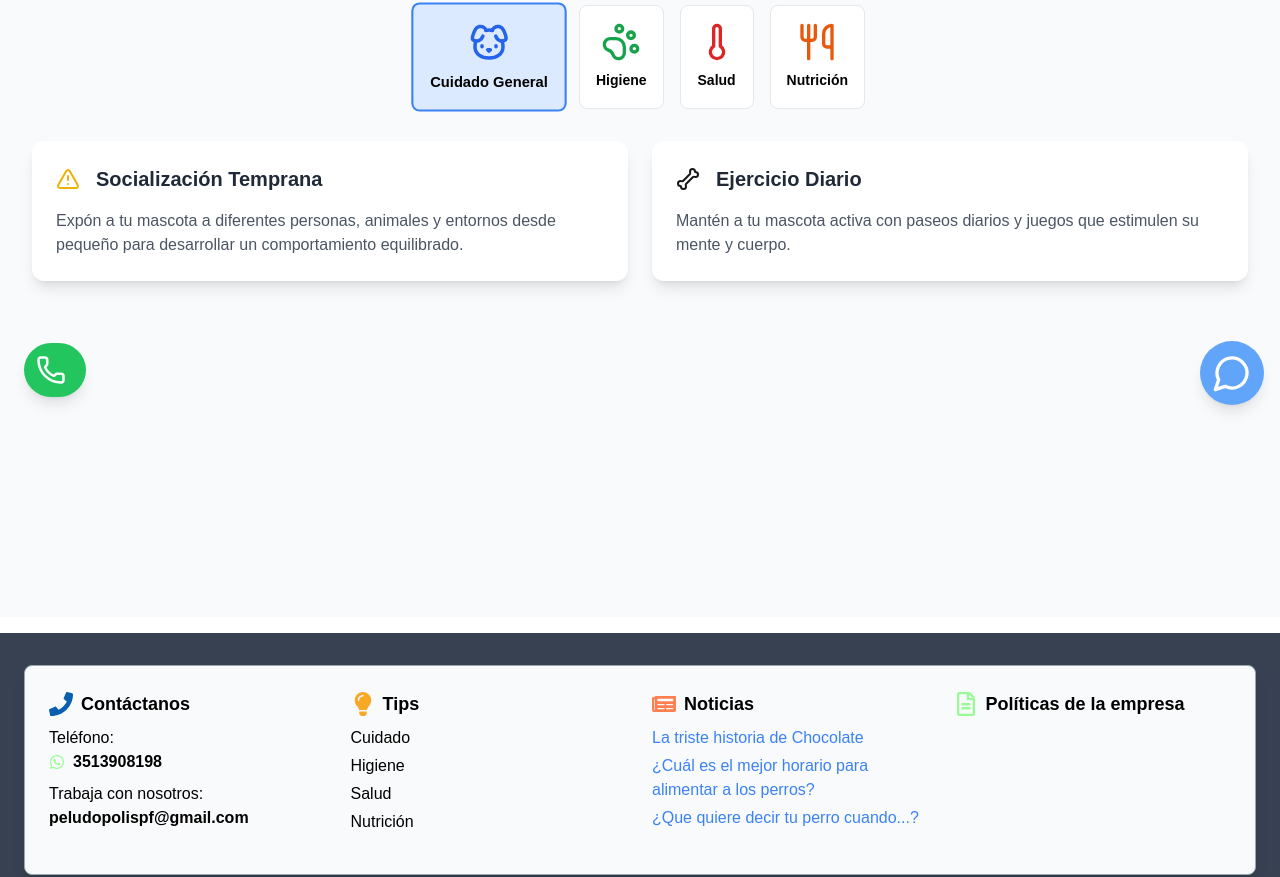
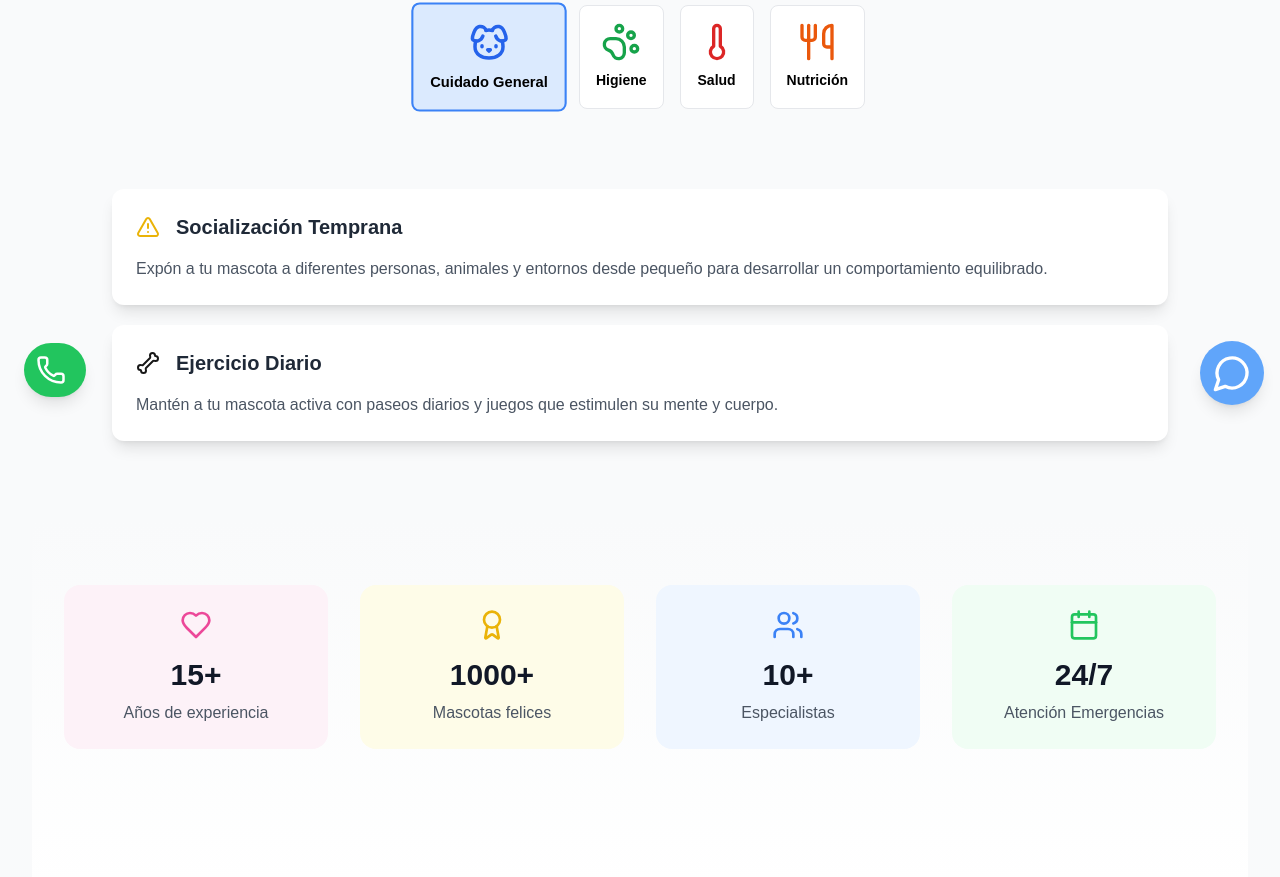
Before and after one commit to peludopolis/peludopolis, a Next.js app in the folder Front/: page /tips in a window 1280 px wide. Shown: the part 379-1256 px from the top of the page. Built offline with nearby package versions, Linux system fonts and the light colour scheme.

Commit message:
estilizando page tips

```diff
--- /dev/null
+++ b/Front/app/tips/Banners.tsx
@@ -0,0 +1,52 @@
+import React from 'react';
+import { Heart, Award, Users, Calendar } from 'lucide-react';
+
+const Banners = () => {
+  const statistics = [
+    {
+      icon: <Heart className="w-8 h-8 text-pink-500" />,
+      value: "15+",
+      label: "Años de experiencia",
+      color: "bg-pink-50"
+    },
+    {
+      icon: <Award className="w-8 h-8 text-yellow-500" />,
+      value: "1000+",
+      label: "Mascotas felices",
+      color: "bg-yellow-50"
+    },
+    {
+      icon: <Users className="w-8 h-8 text-blue-500" />,
+      value: "10+",
+      label: "Especialistas",
+      color: "bg-blue-50"
+    },
+    {
+      icon: <Calendar className="w-8 h-8 text-green-500" />,
+      value: "24/7",
+      label: "Atención Emergencias",
+      color: "bg-green-50"
+    }
+  ];
+
+
+
+  return (
+    <div className="py-16 px-4 sm:px-6 lg:px-8 bg-gradient-to-b from-gray-50 to-white">
+      <div className="max-w-7xl mx-auto">
+
+        <div className="grid grid-cols-1 md:grid-cols-4 gap-8 mb-20">
+          {statistics.map((stat, index) => (
+            <div key={index} className={`${stat.color} rounded-2xl p-6 text-center transform hover:scale-105 transition-all duration-300`}>
+              <div className="flex justify-center mb-4">{stat.icon}</div>
+              <div className="text-3xl font-bold text-gray-900 mb-2">{stat.value}</div>
+              <div className="text-gray-600">{stat.label}</div>
+            </div>
+          ))}
+        </div>
+      </div>
+    </div>
+  );
+};
+
+export default Banners;
--- a/Front/app/tips/page.tsx
+++ b/Front/app/tips/page.tsx
@@ -2,6 +2,7 @@
 
 import React, { useEffect } from "react";
 import { TIP_CATEGORIES, TIP_CONTENT } from "./constants";
+import Banners from "./Banners";
 
 const PetCareTips = () => {
   const [activeCategory, setActiveCategory] = React.useState<string>("general");
@@ -68,7 +69,7 @@ const PetCareTips = () => {
           ))}
         </div>
 
-        <div className="grid md:grid-cols-2 gap-6">
+        <div className="flex flex-col gap-5 m-20">
           {TIP_CONTENT[activeCategory].map((tip, index) => (
             <div
               key={index}
@@ -86,6 +87,7 @@ const PetCareTips = () => {
           ))}
         </div>
       </div>
+      <Banners />
     </div>
   );
 };
```
